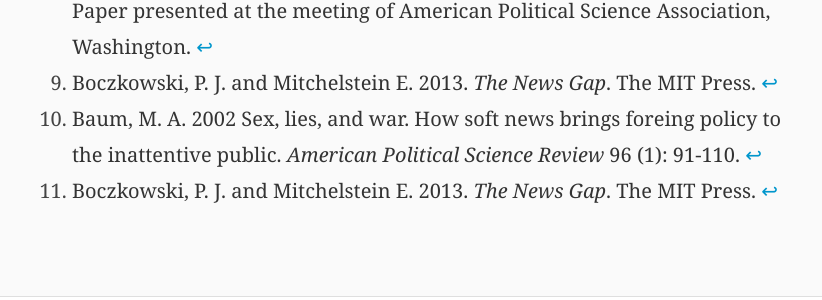
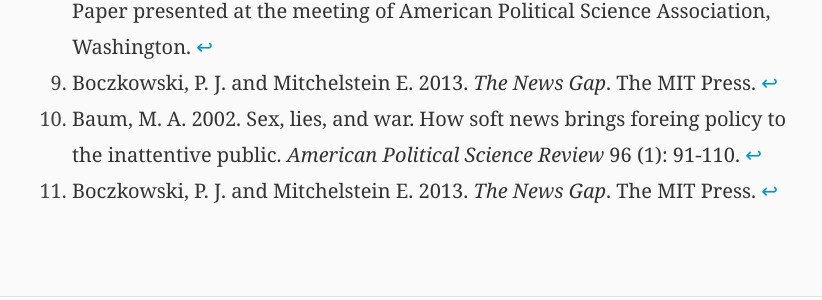
Before and after one commit to aminalhazwani/blog.newsboy.co, a Jekyll site: the page built from _posts/2015-01-21-the-news-gap.md, in a window 1280 px wide and 900 px high, scrolled down 2385 px. Shown: the part 483-783 px from the top of the window, without its empty margins (224-1046 px from the left). Built offline with Jekyll 4.4.1, drawn with Linux system fonts in a browser that asks for light colours.

Commit message:
MInor change

```diff
--- a/_posts/2015-01-21-the-news-gap.md
+++ b/_posts/2015-01-21-the-news-gap.md
@@ -27,5 +27,5 @@ No matter what but content appears to be the king in digital age.[^11]
 [^7]: Boczkowski, P. J. and Mitchelstein E. 2013. _The News Gap_. The MIT Press.
 [^8]: Barabas, J., and J. Jerit. 2005. Surveillance Knowledge and the Mass Media. Paper presented at the meeting of American Political Science Association, Washington.
 [^9]: Boczkowski, P. J. and Mitchelstein E. 2013. _The News Gap_. The MIT Press.
-[^10]: Baum, M. A. 2002 Sex, lies, and war. How soft news brings foreing policy to the inattentive public. _American Political Science Review_ 96 (1): 91-110.
+[^10]: Baum, M. A. 2002. Sex, lies, and war. How soft news brings foreing policy to the inattentive public. _American Political Science Review_ 96 (1): 91-110.
 [^11]: Boczkowski, P. J. and Mitchelstein E. 2013. _The News Gap_. The MIT Press.
```
